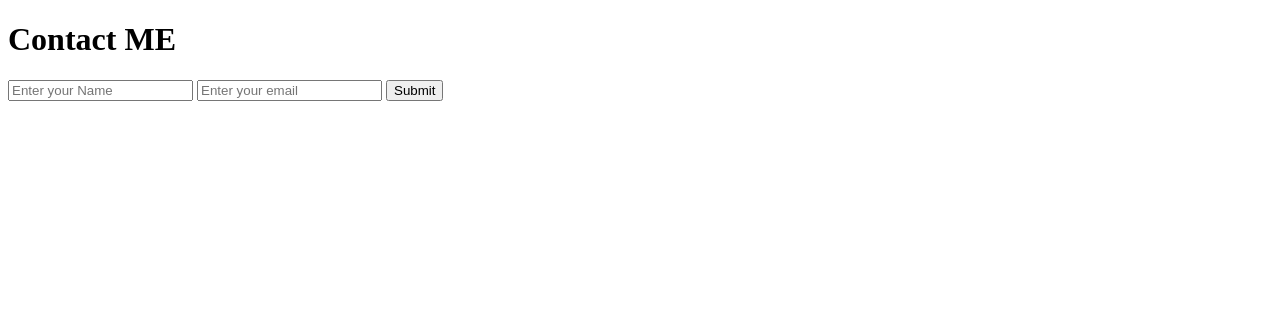
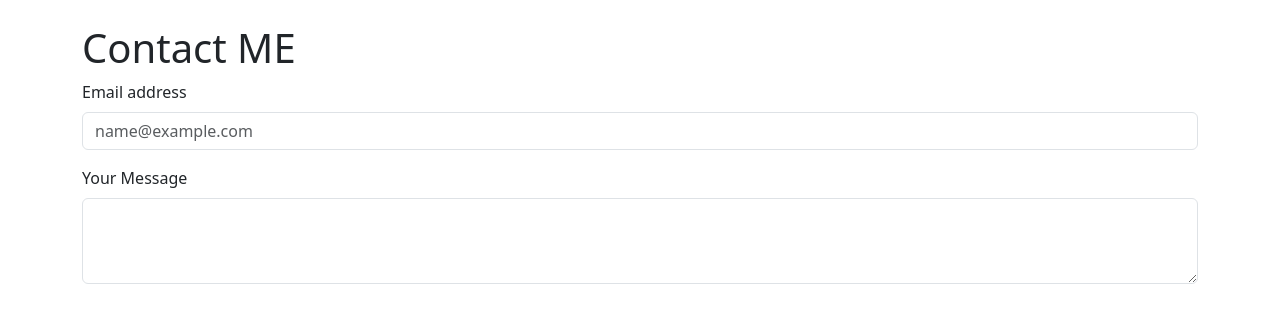
Before and after one commit to lovetoseehappiness/My-Portfolio, a plain HTML site: page contact.html in a window 1280 px wide. Drawn offline with nearby package versions, Linux system fonts and the light colour scheme.

Commit message:
better contact page

```diff
--- a/contact.html
+++ b/contact.html
@@ -1,19 +1,34 @@
-<!DOCTYPE html>
+<!doctype html>
 <html lang="en">
-<head>
-    <meta charset="UTF-8">
-    <meta name="viewport" content="width=device-width, initial-scale=1.0">
-    <title>Contact ME</title>
-</head>
-<body>
+  <head>
+    <meta charset="utf-8">
+    <meta name="viewport" content="width=device-width, initial-scale=1">
+    <title>Contact Me</title>
+    <link href="https://cdn.jsdelivr.net/npm/bootstrap@5.3.2/dist/css/bootstrap.min.css" rel="stylesheet" integrity="sha384-T3c6CoIi6uLrA9TneNEoa7RxnatzjcDSCmG1MXxSR1GAsXEV/Dwwykc2MPK8M2HN" crossorigin="anonymous">
+  </head>
+  <body>
 
-    <h1>Contact ME</h1>
+    <br>
 
-    <form action="">
-        <input type="text" placeholder="Enter your Name">
-        <input type="email" placeholder="Enter your email">
-        <input type="submit" value="Submit">
-    </form>
+    <div class="container">
 
-</body>
+     <h1>Contact ME</h1>
+
+     <div class="mb-3">
+        <label for="exampleFormControlInput1" class="form-label">Email address</label>
+        <input type="email" class="form-control" id="exampleFormControlInput1" placeholder="name@example.com">
+      </div>
+      <div class="mb-3">
+        <label for="exampleFormControlTextarea1" class="form-label">Your Message</label>
+        <textarea class="form-control" id="exampleFormControlTextarea1" rows="3"></textarea>
+      </div>
+
+
+    </div>
+
+
+
+    <script src="https://cdn.jsdelivr.net/npm/bootstrap@5.3.2/dist/js/bootstrap.bundle.min.js" integrity="sha384-C6RzsynM9kWDrMNeT87bh95OGNyZPhcTNXj1NW7RuBCsyN/o0jlpcV8Qyq46cDfL" crossorigin="anonymous"></script>
+  </body>
+
 </html>
```
